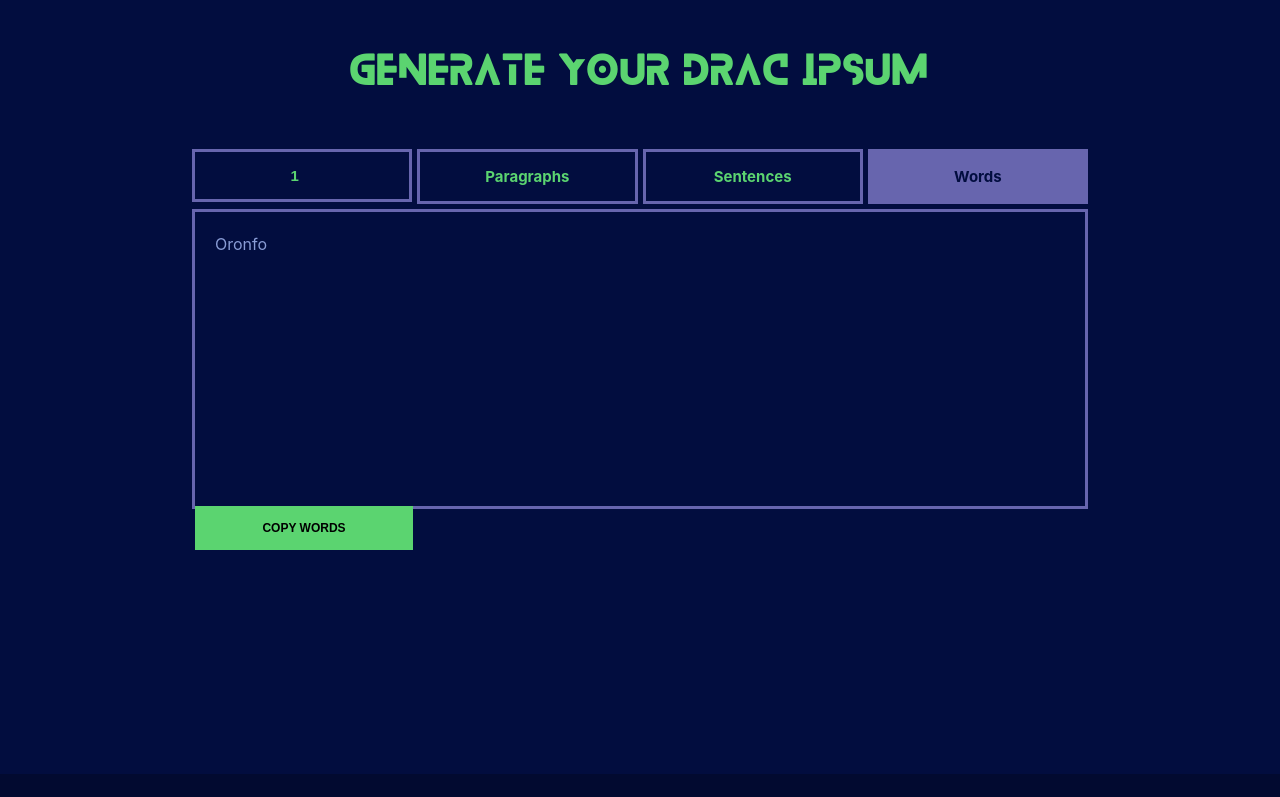
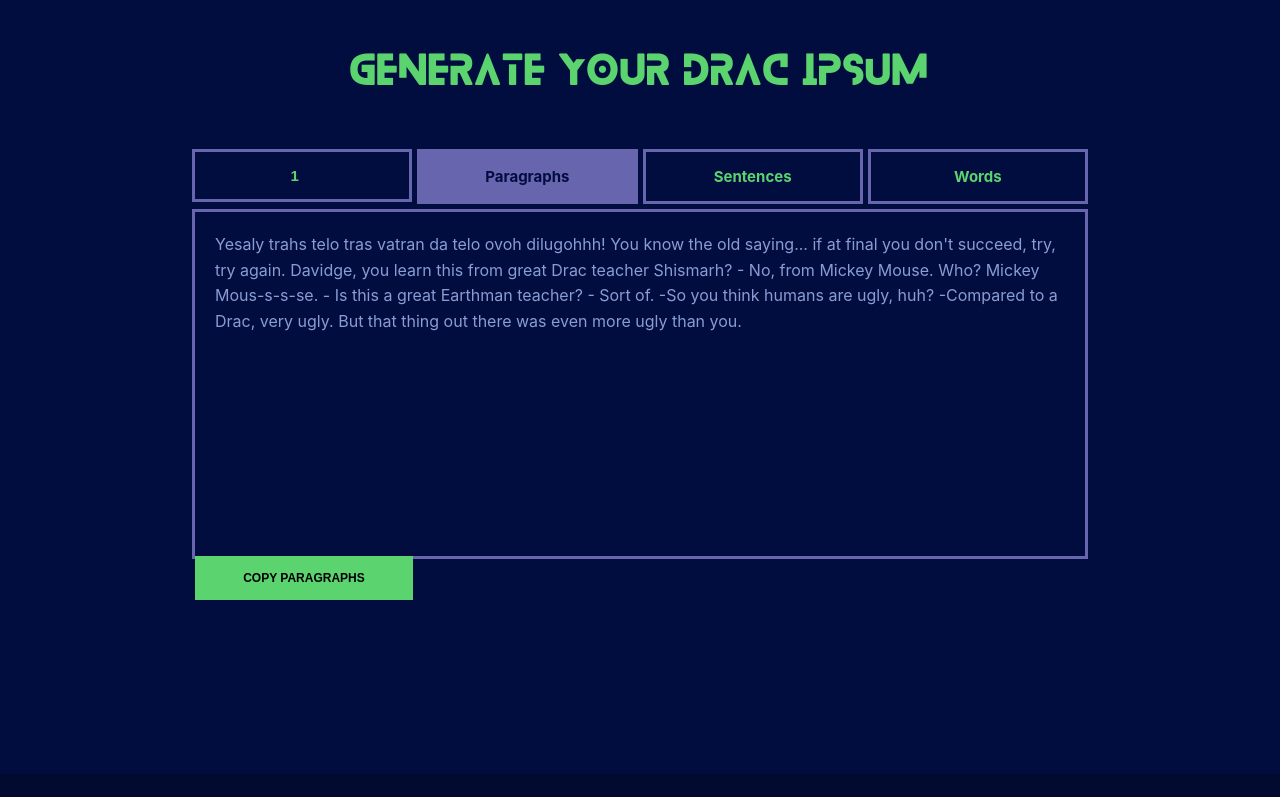
Before and after one commit to dutraneto/drac-ipsum, a React (Create React App) app: page / in a window 1280 px wide. Shown: the part 744-1541 px from the top of the page. Built offline with nearby package versions, Linux system fonts and the light colour scheme.

Commit message:
add logic to render more than one paragraphs

```diff
--- a/src/assets/javascript/drac.js
+++ b/src/assets/javascript/drac.js
@@ -1,4 +1,6 @@
 const drac = {
+  mainParagraph : "Yesaly trahs telo tras vatran da telo ovoh dilugohhh! You know the old saying... if at final you don't succeed, try, try again. Davidge, you learn this from great Drac teacher Shismarh? - No, from Mickey Mouse. Who? Mickey Mous-s-s-se. - Is this a great Earthman teacher? - Sort of. -So you think humans are ugly, huh? -Compared to a Drac, very ugly. But that thing out there was even more ugly than you. ",
+
   sentences: [
     "Grah boteron earthman hhh... ",
     "Burn, your son of a mother. ",
--- a/src/components/main/Main.jsx
+++ b/src/components/main/Main.jsx
@@ -6,13 +6,13 @@ import drac from '../../assets/javascript/drac'
 class Main extends Component {
   constructor() {
     super()
-    this._words = drac.words
-    this._sentences = drac.sentences
+    this._sentences = [...drac.sentences]
+    this._words = [...drac.words]
     this.state = {
-      selectedOption: 'words',
+      selectedOption: 'paragraphs',
       active: false,
       numberOfInputs: 1,
-      text: this._words[0],
+      text: [...drac.mainParagraph],
       copied: false,
     }
     this.handleOptionChange = this.handleOptionChange.bind(this)
@@ -20,20 +20,23 @@ class Main extends Component {
     this.changeCopyState = this.changeCopyState.bind(this)
   }
 
+  // TODO: refactor code
   handleOptionChange(evt) {
     this.setState({
       selectedOption: evt.target.value,
-    }, () => this.generateWords(this.state.selectedOption === 'words' ? this._words : this._sentences))
+    }, () => this.generateWords(this.state.selectedOption === 'words' ? this._words : this.state.selectedOption === 'sentences' ? this._sentences : this._sentences))
   }
 
+  // TODO: refactor code
   handleNumberChange(evt) {
     this.setState({
       numberOfInputs: evt.target.value,
-    }, () => this.generateWords(this.state.selectedOption === 'words' ? this._words : this._sentences))
+    }, () => this.generateWords(this.state.selectedOption === 'words' ? this._words : this.state.selectedOption === 'sentences' ? this._sentences : this._sentences))
 
   }
 
   changeCopyState(evt) {
+    // avoid re-render html
     evt.preventDefault()
     this.setState({copied: true}, () => {
       setTimeout(() => this.setState({copied: false}), 2000);
@@ -41,17 +44,36 @@ class Main extends Component {
   }
 
   generateWords(stateOfWordsOrSentences) {
-    let { numberOfInputs } = this.state
-    let arrOfWords = []
+    const { selectedOption, numberOfInputs } = this.state
+    let textToRender = []
+    if(selectedOption==="paragraphs") {
+      for(let i = 1; i <= numberOfInputs; i++) {
+        textToRender.push(this.generateOneParagraph())
+      }
+      this.setState({text: [...textToRender]})
+      return
+    }
     for(let i = 1; i <= numberOfInputs; i++) {
-      arrOfWords.push(stateOfWordsOrSentences[Math.floor(Math.random() * stateOfWordsOrSentences.length)])
+      textToRender.push(stateOfWordsOrSentences[Math.floor(Math.random() * stateOfWordsOrSentences.length)])
     }
-    this.setState({text: [...arrOfWords]})
+    this.setState({text: [...textToRender]})
+  }
+
+  generateOneParagraph() {
+    let oneParagraph = ""
+    for(let i = 0; i < 5; i++ ) {
+      oneParagraph = oneParagraph + this._sentences[Math.floor(Math.random() * this._sentences.length)]
+    }
+    return oneParagraph
   }
 
   render() {
-    const buttonCopyStatus = !this.state.copied ?  `copy ${this.state.selectedOption}` : "text copied"
+    const { selectedOption, numberOfInputs, text, copied } = this.state
+    const buttonCopyStatus = !copied ? `copy ${selectedOption}` : `${selectedOption} copied`
+    const [paragraphs, sentences, words] = [selectedOption==='paragraphs', selectedOption==='sentences', selectedOption==='words']
+    const moreThanOneParagraph = paragraphs && numberOfInputs > 1
 
+    // TODO: Separate form in a new Component
     return (
       <main className="Main">
         <h2>Generate Your Drac Ipsum</h2>
@@ -63,48 +85,60 @@ class Main extends Component {
                 className="form__group-number"
                 type="number"
                 name=""
-                value={this.state.numberOfInputs}
+                value={numberOfInputs}
                 min="1"
                 onChange={this.handleNumberChange}
               />
             </div>
             <div className="form__group">
-              <label className={`form__group-label ${this.state.selectedOption === 'paragraphs' ? ' active' : ""} `} htmlFor="input-paragraphs">
+              <label
+                className={`form__group-label
+                ${paragraphs ? ' active' : ""} `}
+                htmlFor="input-paragraphs"
+              >
                 <input
                   id="input-paragraphs"
                   className="form__group-text"
                   type="radio"
                   name="chosen"
                   value="paragraphs"
-                  checked={this.state.selectedOption === 'paragraphs'}
+                  checked={paragraphs}
                   onChange={this.handleOptionChange}
                 />
                 Paragraphs
               </label>
             </div>
             <div className="form__group">
-              <label className={`form__group-label ${this.state.selectedOption === 'sentences' ? ' active' : ""} `} htmlFor="input-sentences">
+              <label
+                className={`form__group-label
+                ${sentences ? ' active' : ""} `}
+                htmlFor="input-sentences"
+              >
                 <input
                   id="input-sentences"
                   className="form__group-text"
                   type="radio"
                   name="chosen"
                   value="sentences"
-                  checked={this.state.selectedOption === 'sentences'}
+                  checked={sentences}
                   onChange={this.handleOptionChange}
                 />
                 Sentences
               </label>
             </div>
             <div className="form__group">
-              <label className={`form__group-label ${this.state.selectedOption === 'words' ? ' active' : ""} `} htmlFor="input-words">
+              <label
+                className={`form__group-label
+                ${words ? ' active' : ""} `}
+                htmlFor="input-words"
+              >
                 <input
                   id="input-words"
                   className="form__group-text"
                   type="radio"
                   name="chosen"
                   value="words"
-                  checked={this.state.selectedOption === 'words'}
+                  checked={words}
                   onChange={this.handleOptionChange}
                 />
                 Words
@@ -112,15 +146,19 @@ class Main extends Component {
             </div>
           </div>
           <div className="form__results">
-            <p>{this.state.text}</p>
+            {
+              moreThanOneParagraph ? text.map((t, index) => {
+                return (
+                  <div key={index}>
+                    <p>{t}</p>
+                    <br/>
+                  </div>
+                )
+              }) : <p>{text.join("")}</p>
+            }
           </div>
-          <CopyToClipboard
-            text={this.state.text}
-          >
-            <button
-              className="btn-copy"
-              onClick={this.changeCopyState}
-            >
+          <CopyToClipboard text={text}>
+            <button className="btn-copy" onClick={this.changeCopyState}>
               {buttonCopyStatus}
             </button>
           </CopyToClipboard>
--- a/src/components/main/Main.scss
+++ b/src/components/main/Main.scss
@@ -78,7 +78,7 @@
       padding: 2rem;
       overflow: scroll;
       width: 100%;
-      height: 300px;
+      height: 350px;
       border: 3px solid $purple;
     }
   }
--- a/src/index.scss
+++ b/src/index.scss
@@ -32,7 +32,7 @@ li {
 }
 
 ::selection {
-  background-color: $purple;
+  background-color: $green;
   color: #fff;
 }
 
```
